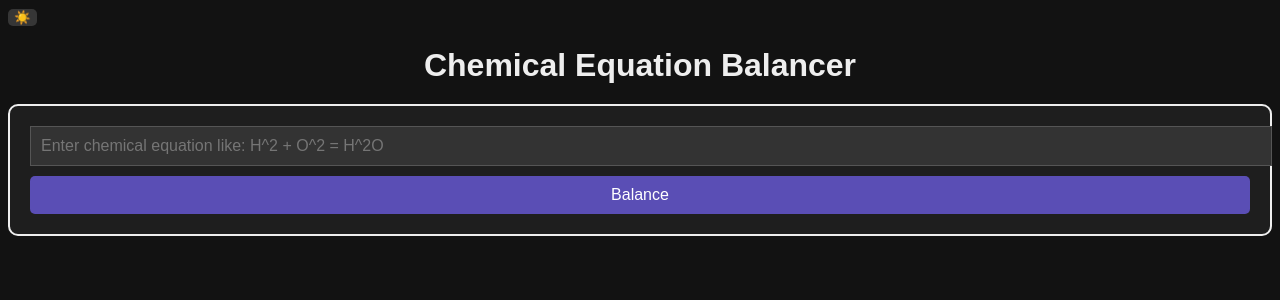
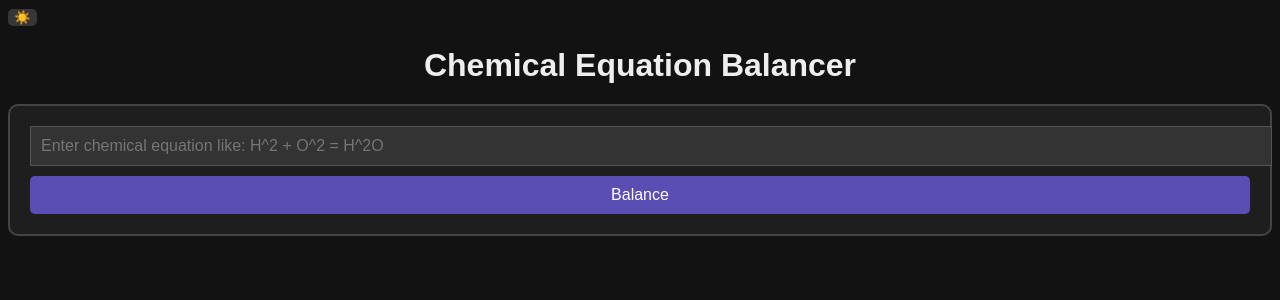
Before and after one commit to qbyz/FlaskBalancer, a React (Create React App) app in the folder frontend/: page / in a window 1280 px wide. Shown: the top 300 px of the page. Built offline with nearby package versions, Linux system fonts and the light colour scheme.

Commit message:
Update index.css

```diff
--- a/frontend/src/index.css
+++ b/frontend/src/index.css
@@ -92,8 +92,6 @@ body.dark {
 .dark .box {
     background-color: #1e1e1e;
     border-color: #444;
-    border: 2px solid;
-    border-radius: 10px;
     padding: 20px;
     margin-bottom: 20px;
     justify-content: center;
```
